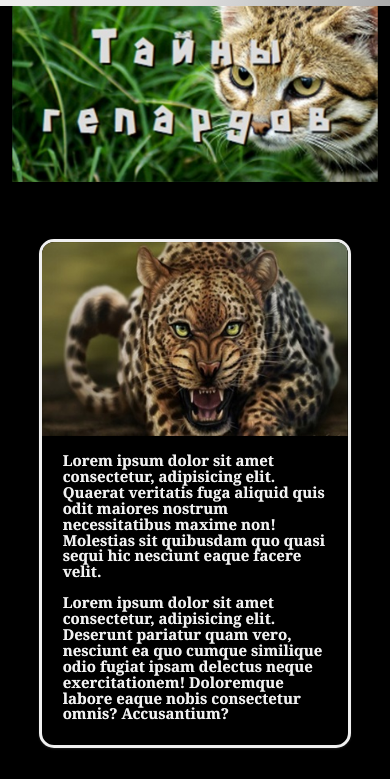
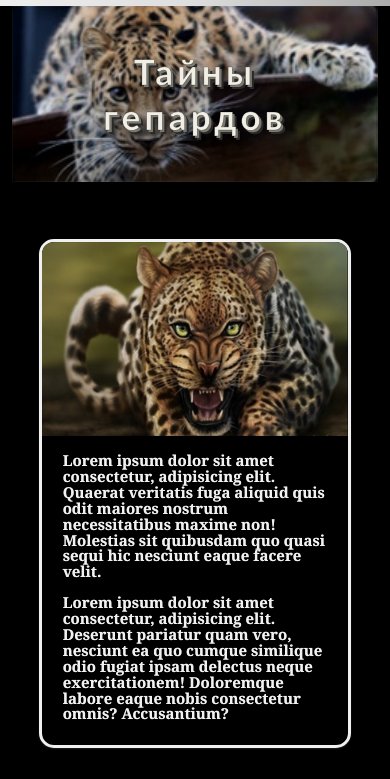
Before and after one commit to Ripkaa/Web-programming, a plain HTML site: page task4/index.html in a window 390 px wide. Shown: the part 65-844 px from the top of the page. Drawn offline with Linux system fonts and the light colour scheme.

Commit message:
task4 0.2

```diff
--- a/task4/css/style.css
+++ b/task4/css/style.css
@@ -18,6 +18,7 @@ html {
 
 body {
   margin: 0;
+
   background: var(--page-bg);
   color: var(--text);
   font-family: Georgia, "Times New Roman", serif;
@@ -128,23 +129,40 @@ a {
 }
 
 .hero {
+  display: flex;
+  align-items: center;
+  justify-content: center;
+  position: relative;
+  isolation: isolate;
   width: calc(100% - 7px);
   margin-left: 7px;
   aspect-ratio: 3 / 1;
-  background: #111 url("../img/hero-desktop.jpg") center / cover no-repeat;
+  background-image: url("../img/hero-desktop.jpg");
+  background-repeat: no-repeat;
+  background-size: 100% auto;
+  /* Чистая фотография используется как фон, надпись — отдельный HTML-текст.
+  background:
+    linear-gradient(90deg, rgba(0, 0, 0, 0.22), rgba(0, 0, 0, 0.04) 50%, rgba(0, 0, 0, 0.18)),
+    url("../img/logo.jpg") center 50% / cover no-repeat;*/
   box-shadow: inset 0 0 0 1px rgba(255, 255, 255, 0.04);
 }
 
 .hero__title {
+  position: relative;
+  z-index: 1;
+  width: 100%;
   margin: 0;
+  padding: 0 2.5%;
   color: #f1eee5;
   font-family: "Trebuchet MS", Arial, sans-serif;
-  font-size: clamp(2rem, calc(0.5em + 4vw), 4.5rem);
+  font-size: clamp(2rem, calc(0.5em + 5vw), 4.5rem);
   font-weight: 900;
-  letter-spacing: 0.18em;
+  letter-spacing: clamp(0.08em, 1.05vw, 0.2em);
+  line-height: 1.15;
   text-align: center;
   text-transform: none;
-  text-shadow: 2px 2px 0 #7b796f, 4px 4px 0 #292929, 7px 7px 9px rgba(0, 0, 0, 0.7);
+  -webkit-text-stroke: 0.5px rgba(0, 0, 0, 0.45);
+  text-shadow: 2px 2px 0 #7b796f, 4px 4px 0 #292929, 7px 7px 9px rgba(0, 0, 0, 0.8);
 }
 
 .visually-hidden {
@@ -421,8 +439,21 @@ a {
     width: 94%;
     margin-left: 3%;
     aspect-ratio: 2.08 / 1;
-    background-image: url("../img/hero-mobile.jpg");
-    background-position: center;
+    background-image:
+      linear-gradient(180deg, rgba(0, 0, 0, 0.08), rgba(0, 0, 0, 0.16)),
+      url("../img/logo.jpg");
+    background-position: center, center 50%;
+  }
+
+  .hero__title {
+    padding: 0 2%;
+    font-size: clamp(2rem, 9vw, 2.8rem);
+    letter-spacing: 0.12em;
+    line-height: 1.28;
+  }
+
+  .hero__title span {
+    display: block;
   }
 
   .content {
--- a/task4/index.html
+++ b/task4/index.html
@@ -28,9 +28,8 @@
     </nav>
   </header>
 
-  <!-- Заголовок надёжно продублирован для скринридеров. В референсных баннерах сохранена исходная типографика. -->
   <section class="hero" aria-label="Тайны гепардов">
-    <h1 class="hero__title visually-hidden">Тайны гепардов</h1>
+    <h1 class="hero__title"><span>Тайны</span> <span>гепардов</span></h1>
   </section>
 
   <main class="content" id="about">
```
